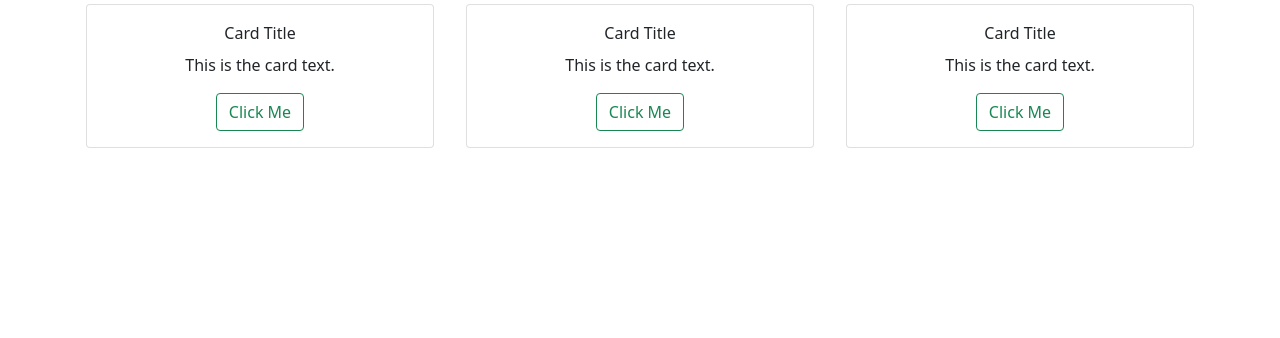
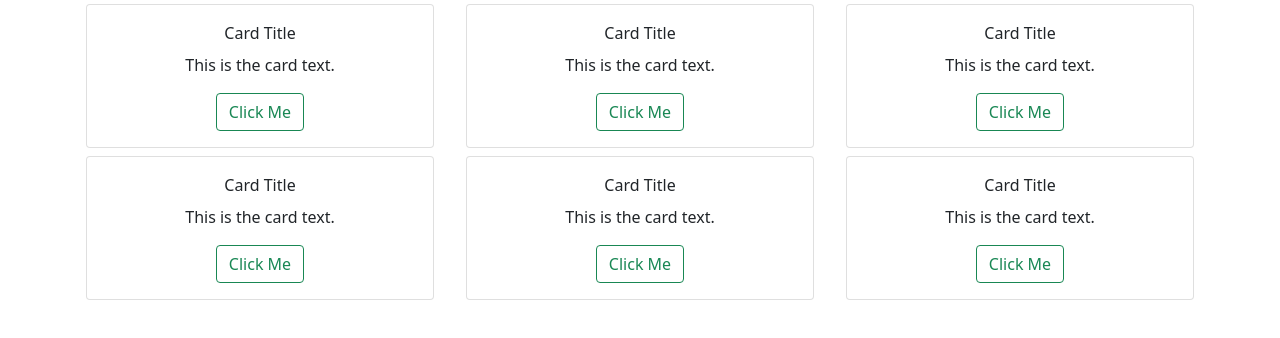
Before and after one commit to Grozzrox/IT-Ticket-Project, a React (Create React App) app in the folder it-ticket/: page / in a window 1280 px wide. Shown: the top 338 px of the page. Built offline with nearby package versions, Linux system fonts and the light colour scheme.

Commit message:
Home Component Cards, cont.

```diff
--- a/it-ticket/src/components/HomeComponent.js
+++ b/it-ticket/src/components/HomeComponent.js
@@ -28,6 +28,17 @@ function Home() {
                     <RenderCard />
                 </div>
             </div>
+            <div className="row">
+                <div className="col-md m-1">
+                    <RenderCard />
+                </div>
+                <div className="col-md m-1">
+                    <RenderCard />
+                </div>
+                <div className="col-md m-1">
+                    <RenderCard />
+                </div>
+            </div>
         </div>
     )
 }
```
